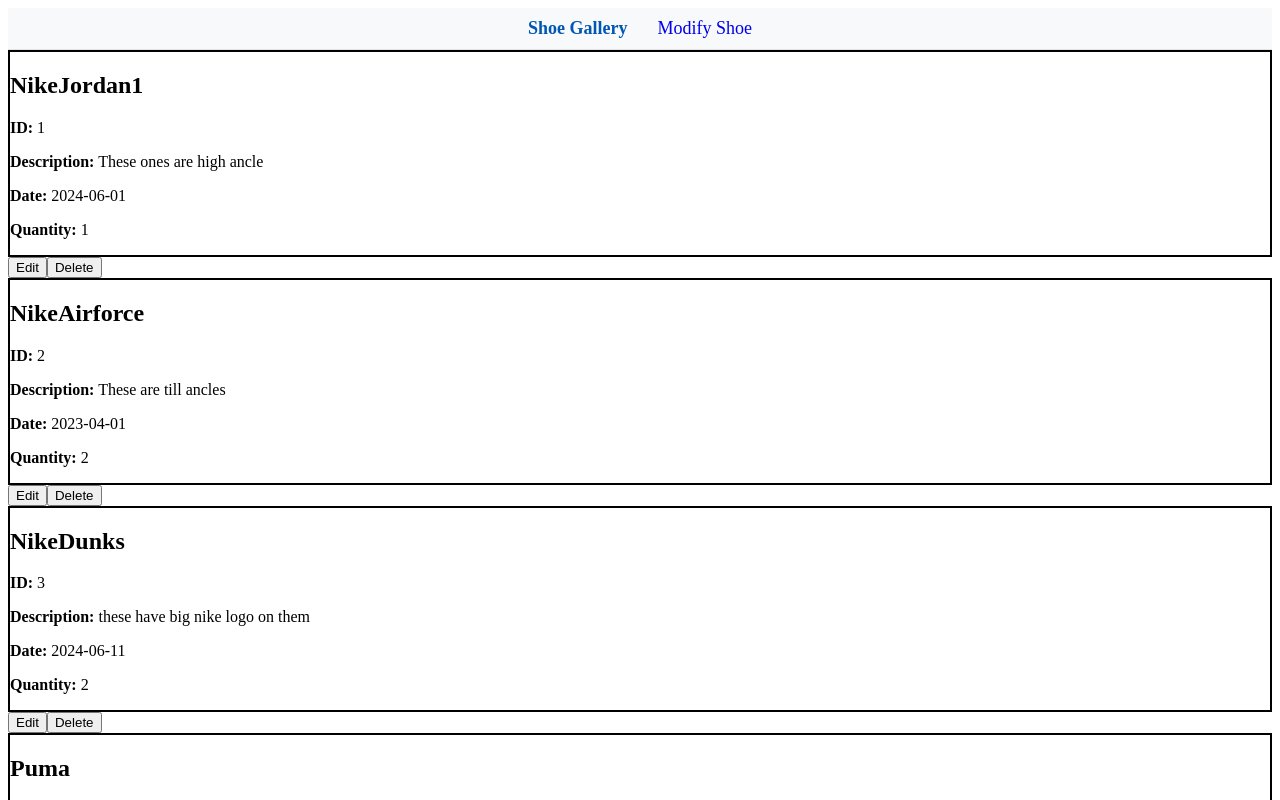
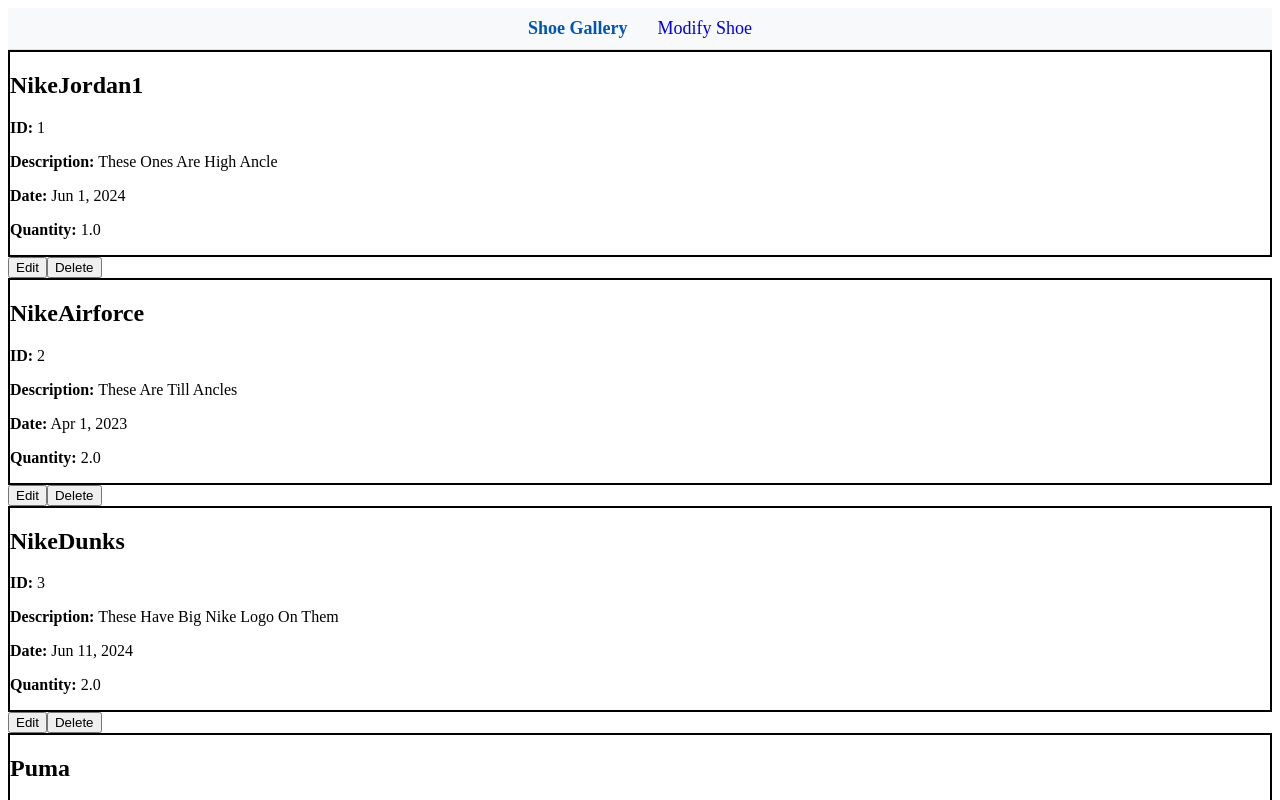
Before and after one commit to 28Prabh/Prabhjeet-Singh-Learning-Angular-, an Angular app: page /shoes in a window 1280 px wide. Shown: the top 800 px of the page. Built offline with nearby package versions, Linux system fonts and the light colour scheme.

Commit message:
Successfully added 3 pipes

```diff
--- a/src/app/shoe-list-item/shoe-list-item.component.html
+++ b/src/app/shoe-list-item/shoe-list-item.component.html
@@ -1,9 +1,9 @@
 <div *ngIf="shoe" class="shoe-style">
 <h2>{{ shoe.name }}</h2>
   <p><strong>ID:</strong> {{ shoe.id }}</p>
-  <p><strong>Description:</strong> {{ shoe.description }}</p>
-  <p><strong>Date:</strong> {{ shoe.Date }}</p>
-  <p><strong>Quantity:</strong> {{ shoe.quantity }}</p>
+  <p><strong>Description:</strong> {{ shoe.description | titlecase }}</p>
+  <p><strong>Date:</strong> {{ shoe.Date | date }}</p>
+  <p><strong>Quantity:</strong> {{ shoe.quantity | number:'1.1' }}</p>
 <!--  <img src="Gallery/Shoe{{shoe.id}}.png" alt="Shoes images">-->
 
 </div>
--- a/src/app/shoe-list-item/shoe-list-item.component.ts
+++ b/src/app/shoe-list-item/shoe-list-item.component.ts
@@ -1,5 +1,5 @@
 import {Component, Input} from '@angular/core';
-import {DatePipe, NgIf, NgStyle} from "@angular/common";
+import {DatePipe, DecimalPipe, NgIf, NgStyle, TitleCasePipe} from "@angular/common";
 import {DataType} from "../DataTypeInterface/shoe";
 
 @Component({
@@ -8,7 +8,9 @@
   imports: [
     NgStyle,
     NgIf,
-    DatePipe
+    DatePipe,
+    TitleCasePipe,
+    DecimalPipe
   ],
   templateUrl: './shoe-list-item.component.html',
   styleUrl: './shoe-list-item.component.css'
```
